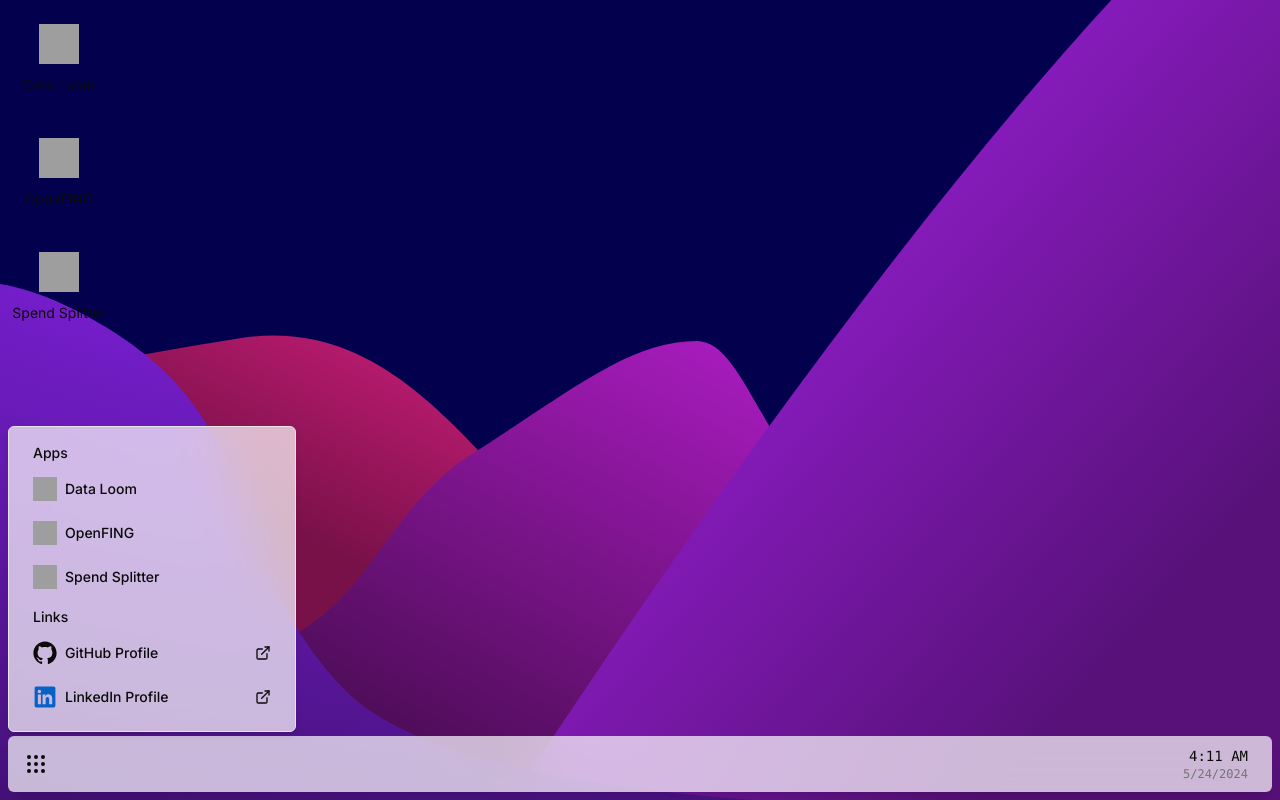
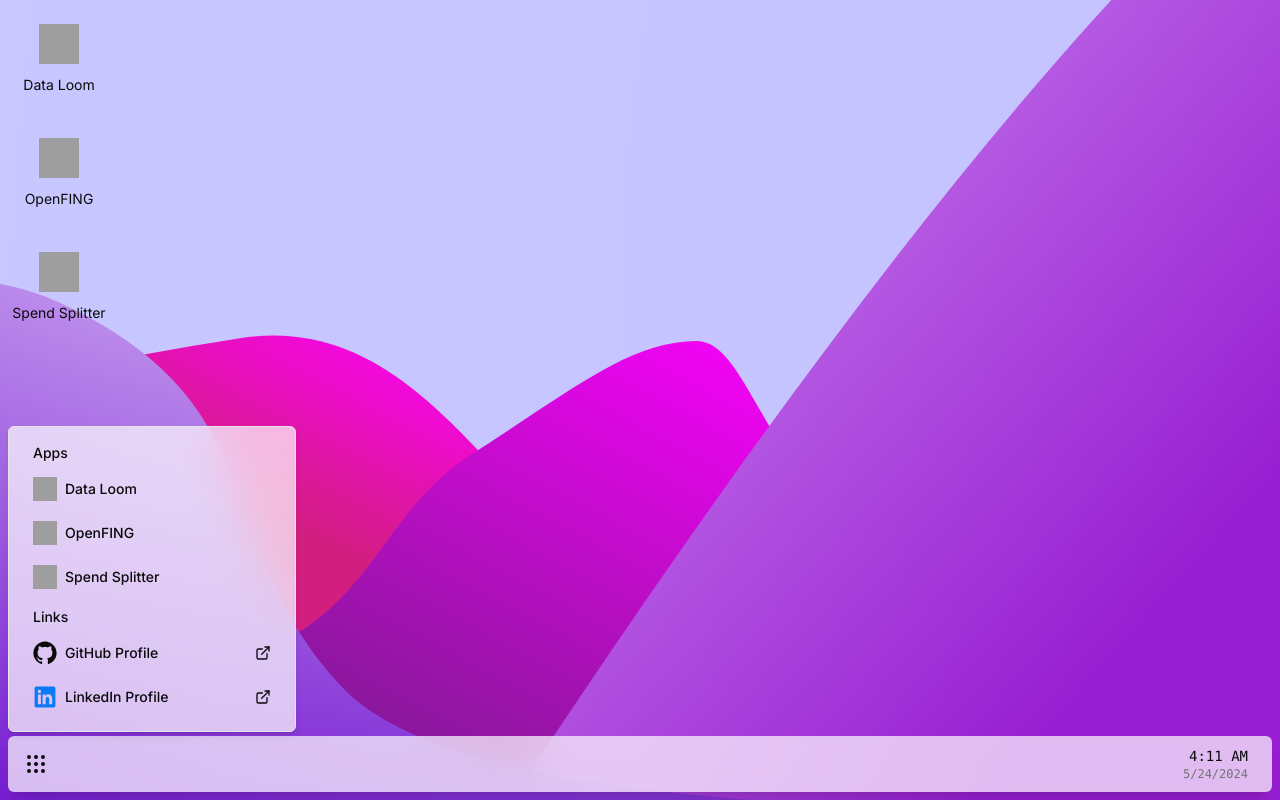
Before and after one commit to sangonz193/portfolio, a Next.js app: page /os in a window 1280 px wide. Both pictures are taken after a click on the button "Open System Menu". Built offline with nearby package versions, Linux system fonts and the light colour scheme; grey boxes are pictures that could not be loaded.

Commit message:
update background colors for light theme

```diff
--- a/components/background.tsx
+++ b/components/background.tsx
@@ -1,11 +1,13 @@
 import "./background.css"
 
 import { observer } from "mobx-react-lite"
+import { lighten } from "polished"
 import { ComponentProps, useEffect, useRef } from "react"
 
 import { cn } from "@/lib/cn"
 import { mousePositionStore } from "@/modules/mouse-position/store"
 import { viewportSizeStore } from "@/modules/viewport/size-store"
+import { useMediaQuery } from "@/utils/browser/use-media-query"
 import { clamp } from "@/utils/clamp"
 
 type Props = ComponentProps<"svg">
@@ -33,6 +35,8 @@ export const Background = observer((props: Props) => {
     ref.current.style.setProperty("--dx-percentage", dxPercentage + "")
   }, [mousePosition, mousePosition?.x])
 
+  const isDarkMode = useMediaQuery("(prefers-color-scheme: dark)")
+
   return (
     <svg
       ref={ref}
@@ -43,6 +47,20 @@ export const Background = observer((props: Props) => {
       className={cn("background", props.className)}
     >
       <defs>
+        <radialGradient
+          id="paint0_radial_24_192"
+          cx="0"
+          cy="0"
+          r="1"
+          gradientUnits="userSpaceOnUse"
+          gradientTransform="translate(1410 236.5) rotate(-170.41) scale(1806.75 2540.74)"
+        >
+          <stop stop-color={isDarkMode ? "#050090" : lighten(0.6, "#050090")} />
+          <stop
+            offset="1"
+            stop-color={isDarkMode ? "#02002F" : lighten(0.8, "#02002F")}
+          />
+        </radialGradient>
         <linearGradient
           id="paint0_linear_4_13"
           x1="457.5"
@@ -51,8 +69,11 @@ export const Background = observer((props: Props) => {
           y2="840.5"
           gradientUnits="userSpaceOnUse"
         >
-          <stop stopColor="#c91d78" />
-          <stop offset="0.572176" stopColor="#791149" />
+          <stop stopColor={isDarkMode ? "#c91d78" : "#ff00ff"} />
+          <stop
+            offset="0.572176"
+            stopColor={isDarkMode ? "#791149" : lighten(0.2, "#791149")}
+          />
         </linearGradient>
         <linearGradient
           id="paint1_linear_4_13"
@@ -62,8 +83,11 @@ export const Background = observer((props: Props) => {
           y2="902.5"
           gradientUnits="userSpaceOnUse"
         >
-          <stop stopColor="#B21DC9" />
-          <stop offset="1" stopColor="#4f0d59" />
+          <stop stopColor={isDarkMode ? "#B21DC9" : "#ff00ff"} />
+          <stop
+            offset="1"
+            stopColor={isDarkMode ? "#4f0d59" : lighten(0.15, "#4f0d59")}
+          />
         </linearGradient>
         <linearGradient
           id="paint2_linear_4_13"
@@ -73,8 +97,11 @@ export const Background = observer((props: Props) => {
           y2="873.5"
           gradientUnits="userSpaceOnUse"
         >
-          <stop stopColor="#9F20DF" />
-          <stop offset="0.930388" stopColor="#571179" />
+          <stop stopColor={isDarkMode ? "#9F20DF" : lighten(0.2, "#9F20DF")} />
+          <stop
+            offset="0.930388"
+            stopColor={isDarkMode ? "#571179" : lighten(0.2, "#571179")}
+          />
         </linearGradient>
         <radialGradient
           id="paint3_radial_4_13"
@@ -84,8 +111,11 @@ export const Background = observer((props: Props) => {
           gradientUnits="userSpaceOnUse"
           gradientTransform="translate(247 305) rotate(102.118) scale(688.338 1765.69)"
         >
-          <stop stopColor="#8020DF" />
-          <stop offset="1" stopColor="#451179" />
+          <stop stopColor={isDarkMode ? "#8020DF" : lighten(0.3, "#8020DF")} />
+          <stop
+            offset="1"
+            stopColor={isDarkMode ? "#451179" : lighten(0.2, "#451179")}
+          />
         </radialGradient>
         <clipPath id="clip0_4_13">
           <rect width="1440" height="1024" fill="white" />
@@ -99,7 +129,7 @@ export const Background = observer((props: Props) => {
       </filter>
 
       <g clipPath="url(#clip0_4_13)">
-        <rect width="1440" height="1024" fill="#03004d" />
+        <rect width="1440" height="1024" fill="url(#paint0_radial_24_192)" />
         <path
           d="M1374.5 365.231C1672.5 359.373 1744.83 466.246 1774 514.5L1828 1071.02C1780.17 1117.77 1671.1 1208.34 1617.5 1196.63C1563.9 1184.91 774.833 1220.66 387 1240L-149 1112.7V529.145C-149 529.145 80.5 472.301 276.5 442.4C472.5 412.5 557.5 623.5 661.5 669.5C765.5 715.5 835.175 781.211 1133 677.46C1333.5 607.614 1002 372.554 1374.5 365.231Z"
           fill="url(#paint0_linear_4_13)"
--- a/components/navigation-bar/system-menu.tsx
+++ b/components/navigation-bar/system-menu.tsx
@@ -1,7 +1,8 @@
 import { GitHubLogoIcon, LinkedInLogoIcon } from "@radix-ui/react-icons"
 import { ExternalLinkIcon, GripIcon } from "lucide-react"
 import { observer } from "mobx-react-lite"
-import { useState } from "react"
+import { lighten } from "polished"
+import { CSSProperties, useState } from "react"
 
 import { Button } from "@/components/ui/button"
 import {
@@ -21,9 +22,7 @@ import { linkedInInfo } from "@/modules/info/linked-in"
 import { WindowIcon } from "@/modules/windows/window-icon"
 import { windowsStore } from "@/modules/windows/windows-store"
 
-
 import { detachedStore } from "./detached"
-
 
 export const SystemMenu = observer(() => {
   const [open, setOpen] = useState(false)
@@ -99,7 +98,9 @@ export const SystemMenu = observer(() => {
             title="LinkedIn Profile"
             Icon={LinkedInLogoIcon}
             onClose={() => setOpen(false)}
-            iconClassName="text-[#0762C8]"
+            iconStyle={{
+              color: lighten(0.1, "#0762C8"),
+            }}
           />
         </div>
       </PopoverContent>
@@ -111,13 +112,13 @@ function Link({
   href,
   title,
   Icon,
-  iconClassName,
+  iconStyle,
   onClose,
 }: {
   href: string
   title: string
   Icon: typeof LinkedInLogoIcon
-  iconClassName?: string
+  iconStyle?: CSSProperties
   onClose: () => void
 }) {
   return (
@@ -133,7 +134,7 @@ function Link({
         target="_blank"
         rel="noreferrer noopener"
       >
-        <Icon className={cn("size-6", iconClassName)} />
+        <Icon className={cn("size-6")} style={iconStyle} />
         <span className="grow">{title}</span>
         <ExternalLinkIcon className="size-4" />
       </a>
--- /dev/null
+++ b/utils/browser/use-media-query.ts
@@ -0,0 +1,20 @@
+import { useState, useLayoutEffect } from "react"
+
+export function useMediaQuery(query: string, initialValue = false) {
+  const [matches, setMatches] = useState(initialValue)
+
+  useLayoutEffect(() => {
+    const media = window.matchMedia(query)
+
+    if (media.matches !== matches) {
+      setMatches(media.matches)
+    }
+
+    const handleChange = () => setMatches(media.matches)
+
+    media.addEventListener("change", handleChange)
+    return () => media.removeEventListener("change", handleChange)
+  }, [matches, query])
+
+  return matches
+}
```
Also changed, not shown: utils/browser/use-breakpoint.ts (added, +19 -0 lines).
